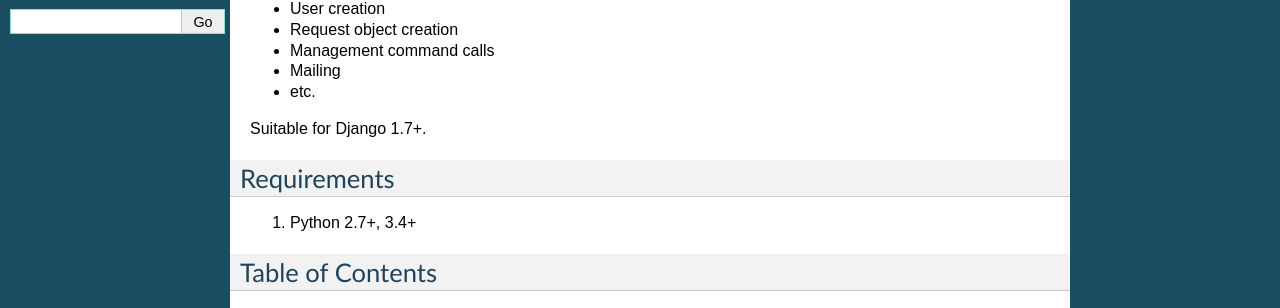
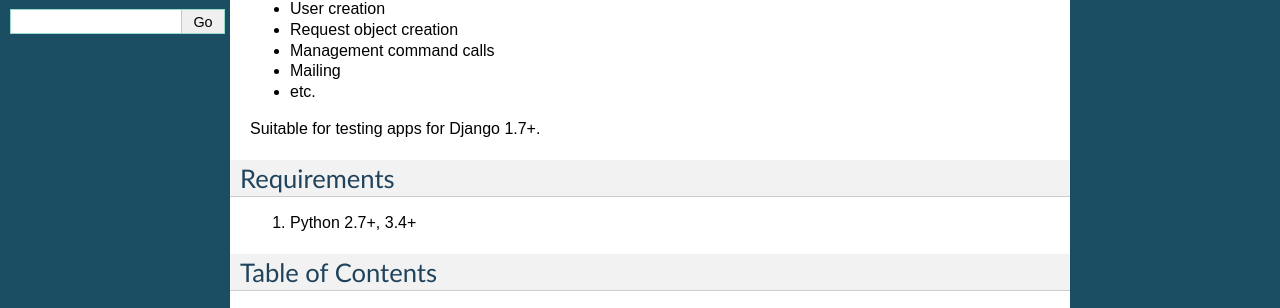
Before and after one commit to idlesign/pytest-djangoapp, a Sphinx documentation site: the page built from docs/source/index.rst, in a window 1280 px wide. Shown: the part 302-610 px from the top of the page. Built offline with Sphinx 7.4.7, drawn with Linux system fonts in a browser that asks for light colours.

Commit message:
Docs updated.

```diff
--- a/README.rst
+++ b/README.rst
@@ -35,7 +35,7 @@ This exposes some useful tools for Django applications developers to facilitate
 * Mailing
 * etc.
 
-Suitable for Django 1.7+.
+Suitable for testing apps for Django 1.7+.
 
 
 How to use
--- a/docs/source/index.rst
+++ b/docs/source/index.rst
@@ -19,7 +19,7 @@ This exposes some useful tools for Django applications developers to facilitate
 * Mailing
 * etc.
 
-Suitable for Django 1.7+.
+Suitable for testing apps for Django 1.7+.
 
 
 Requirements
```
